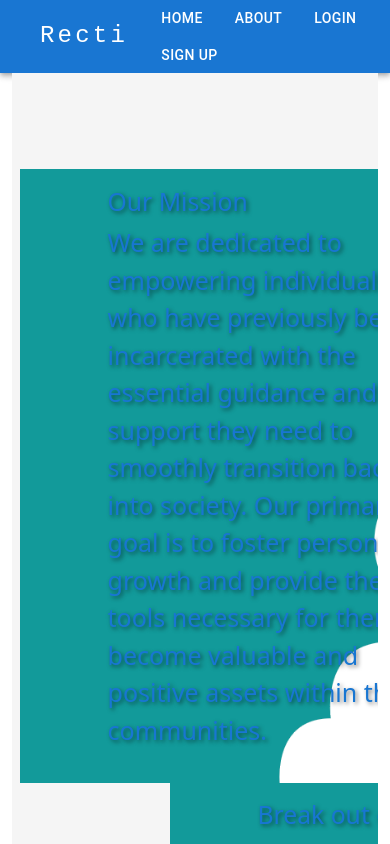
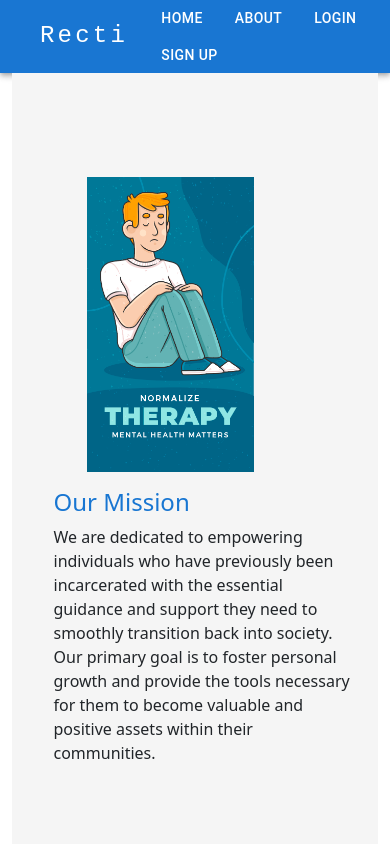
Before and after one commit to Suazo3000/Rectify, a React (Create React App) app in the folder client/: page /about in a window 390 px wide. Shown: the top 844 px of the page. Built offline with nearby package versions, Linux system fonts and the light colour scheme.

Commit message:
about page updated, is responsive

```diff
--- a/client/src/components/about/AboutSection.js
+++ b/client/src/components/about/AboutSection.js
@@ -2,28 +2,14 @@ import React from "react";
 import "../../utils/css/AboutSection.css";
 
 const AboutSection = ({ heading, text, image, sections, key }) => {
-  const style = {
-    margin: "auto",
-    padding: "5% 25% 5% 25%", // Updated padding to move content to the right side
-    color: "#1876D2",
-    fontSize: "25px",
-    textShadow: "2px 2px 4px rgba(0, 0, 0, 0.5)",
-    position: "relative",
-    left: sections%2 ? "150px" : "0px",
-    right: sections%2 ? "150px" : "0px",
-    backgroundImage: `url(${process.env.PUBLIC_URL + "/images/backgroundAbout.png"})`, // Add the path to your background image
-    backgroundSize: "cover", // Adjust as needed
-    backgroundPosition: "center", // Adjust as needed
-    // float: isRightSide ? "right" : "left", // Conditionally float the section to the right or left
-  };
 
   return (
-    <section className={"aboutPage section" + (sections + 1)} style={style}>
+    <section className={"aboutPage section" + (sections + 1)}>
       <div className="aboutText">
         <h2 className="aboutHeading">{heading}</h2>
         <p className="bodyContent">{text}</p>
       </div>
-      <img src={image} alt="images" className="aboutImg" style= {{float: sections%2 ? "right" : "left", height: "400px", width: "400px"}} />
+      <img src={image} alt="images" className="aboutImg" />
     </section>
   );
 };
--- a/client/src/pages/Home.js
+++ b/client/src/pages/Home.js
@@ -1,5 +1,6 @@
 import React from "react";
-import {Link} from "react-router-dom"
+import {Link} from "react-router-dom";
+import {Box} from "@mui/material";
 
 function LandingPageButton() {
     return <Link to="/about" className="nav-link">
@@ -17,8 +18,11 @@ function LandingFrameMessage() {
         color: "#1876D2",
         fontSize: "15px",
         textShadow: "2px 2px 8px rgba(0, 0, 0, 0.5)",
+        width: window.innerWidth,
     }
-    return <div style={style}>
+    return <Box
+        sx={{width: {sm: "400px", md: "600px"}}}
+    >
 
         <div style={{"fontSize": "96px"}}>
            Welcome to Rectify!
@@ -30,7 +34,7 @@ function LandingFrameMessage() {
         </div>
         <br />
         <LandingPageButton />
-    </div>
+    </Box>
 }
 
 function LandingFrame() {
@@ -47,9 +51,21 @@ function LandingFrame() {
         height: "100%",
         width: "100%",
     }
-    return <div style={style}>
+    return <Box
+    sx={{width: {sm: "400px", md: "600px", lg: "1000px"},
+        background: "#fff2ed",
+        display: "flex",
+        justifyContent: "center",
+        alignItems: "center",
+        backgroundImage: `url(${process.env.PUBLIC_URL + "/images/Handcuffs.jpg"})`,
+        backgroundRepeat: "no-repeat",
+        backgroundSize: "cover",
+        height: "100%",
+}}
+    >
+
         <LandingFrameMessage />
-    </div>
+    </Box>
 }
 function Home() {
     return <div>
--- a/client/src/utils/css/AboutSection.css
+++ b/client/src/utils/css/AboutSection.css
@@ -2,7 +2,7 @@
     display: flex;
     justify-content: center;
     margin: 0rem auto;
-    /* width: 100%; */
+
   }
 
   #aboutPage {
@@ -12,41 +12,58 @@
     padding: 6rem .5rem 0 .5rem;
     overflow: hidden;
     background-color: #f5f5f5;
-    background-image: 'url("../img/backgroundAbout.png")'; /* Replace with the correct path to your background image */
     background-size: cover;
     background-position: center;
 
+
   }
 
-  /* .aboutText {
-    width: 50%;
+
+  .section1 {
     display: flex;
-    flex-direction: column;
-    justify-content: center;
-    padding: 2rem 10rem;
-    text-align: center;
-  } */
-
-  /* .aboutHeading {
-    font-size: 3.5rem;
-    color: var(--darkBlue);
+    justify-content: space-between;
+    align-items: center;
+    flex-direction: row;
+    margin-bottom: 60px;
+    margin-left: 12%;
+    flex-wrap: wrap;
   }
 
-  .bodyContent {
-    font-size: 2rem;
-    padding: 1.25rem;
-    color: var(--blue);
-  } */
+  .section2 {
+    flex-direction: row-reverse;
+    margin-bottom: 60px;
+  }
 
-  /* .aboutImg {
-    width: 50%;
-    height: 50%;
-  } */
+  .section3 {
+    display: flex;
+    justify-content: space-between;
+    align-items: center;
+    flex-direction: row;
+    margin-left: 12%;
 
-  /* @media (max-width: 1399px) {}
+  }
 
   .aboutText {
-    padding: 2rem 5rem;
+    flex-basis: 40%;
+  }
+
+
+  .aboutHeading {
+    color: #1876D2;
+    font-size: 35px;
+  }
+
+
+  .aboutImg {
+    width: 15%;
+    height: 15%;
+    margin-right: 20%;
+  }
+
+  @media (max-width: 1440px) {}
+
+  .aboutText {
+    flex-basis: 40%;
   }
 
   @media (max-width: 1199px) {
@@ -63,22 +80,17 @@
     }
   }
 
-  @media (max-width: 1199px) {
-    .aboutText {
-      padding: 1.5rem;
+
+  @media (max-width: 1024px) {
+
+    .section1, .section3{
+      margin-left: 5%;
     }
 
-    .aboutHeading {
-      font-size: 2.5rem;
+    .aboutImg {
+      width: 15%;
+
     }
-
-    .bodyContent {
-      font-size: 1.2rem;
-    }
-
-  }
-
-  @media (max-width: 1023px) {
 
     .aboutText {
       padding: 1rem;
@@ -92,9 +104,19 @@
       font-size: 1rem;
     }
 
-  } */
+  }
 
-  /* @media (max-width: 767px) {}
+  @media (max-width: 768px) {
+
+    .section1, .section3{
+      margin-left: 5%;
+    }
+
+    .aboutImg {
+      width: 25%;
+
+    }
+  }
 
   @media (max-width: 559px) {
 
@@ -107,16 +129,15 @@
 
     .aboutImg {
       width: 50%;
-      border-radius: 50%;
     }
 
     .aboutText {
       width: 100%;
     }
-  } */
+  }
 
 
-/*
+
   @media (max-width: 479px) {}
 
-  @media (max-width: 379px) {} */
+  @media (max-width: 379px) {}
```
Also changed, not shown: client/src/img/broken-handcuffs.png (renamed from client/src/img/broken handcuffs.png).
